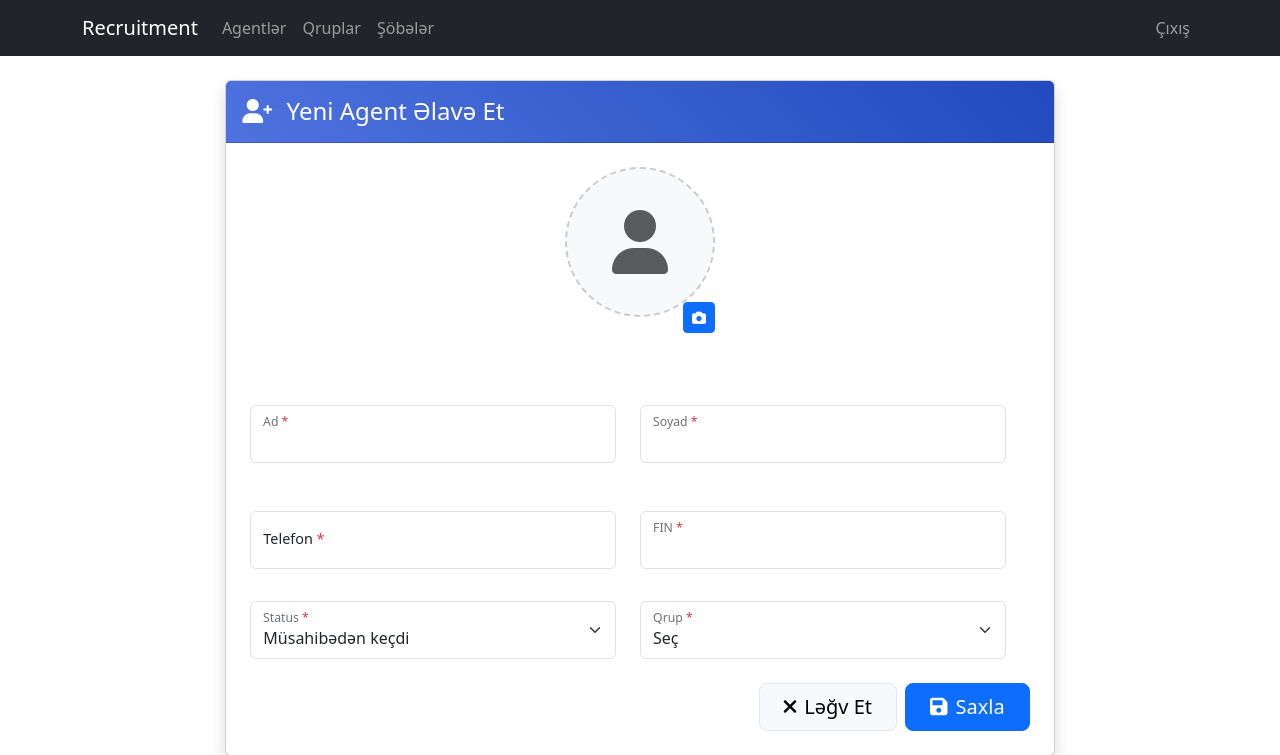
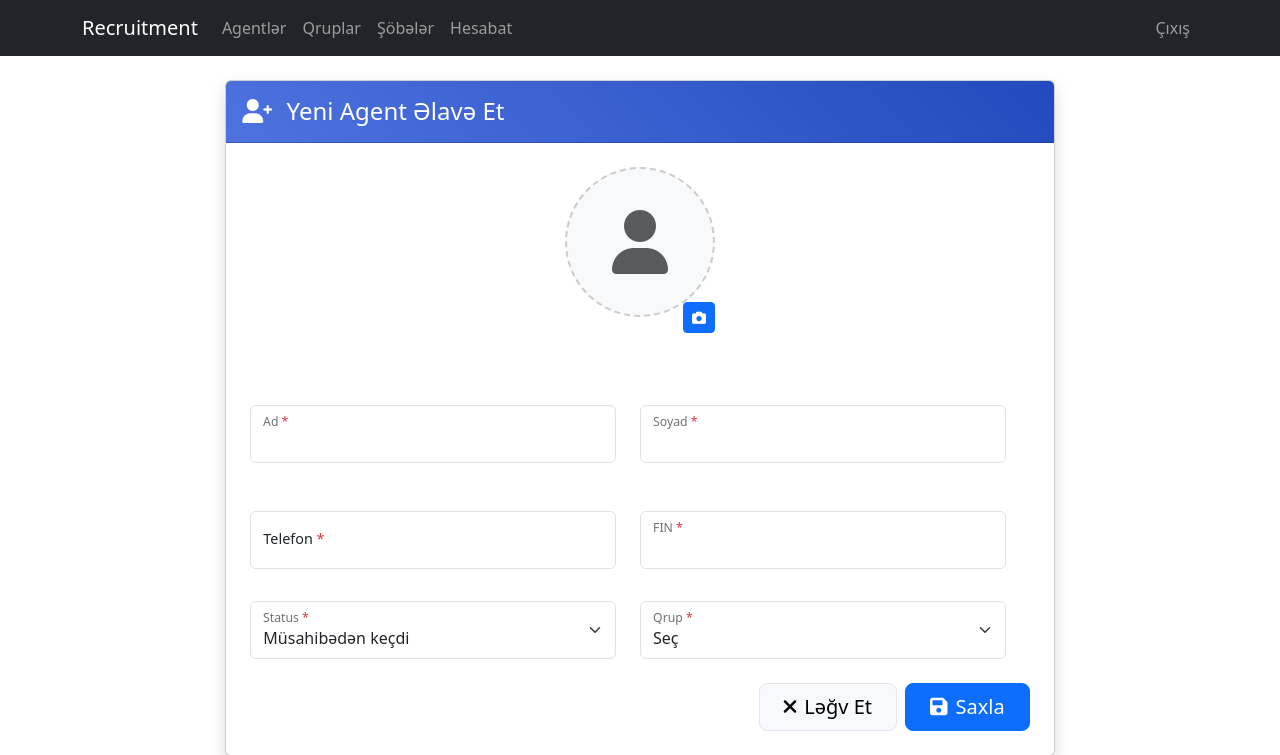
Before and after one commit to SamirAlizada/Recruitment, a Django app: template templates/agents/add_agent.html in a window 1280 px wide. Shown: the top 755 px of the page. Run offline with Django 4.2, Linux system fonts and the light colour scheme; the template is opened without the code that fills it: values that come from a table or form of the project are taken from there, others are empty; a user stored in the database is signed in; parts of the project's set-up code (start-up, migrations or seed data) failed here and were passed over; some libraries are stand-ins or nearby versions.

Commit message:
Enhance navbar for role-based navigation
- Added support for department heads in the navbar with a link to their department detail page.
- Introduced a new navigation item for the report page, accessible only to superusers.
- Improved the overall structure and logic of the navbar to better accommodate different user roles.

```diff
--- a/templates/navbar.html
+++ b/templates/navbar.html
@@ -7,6 +7,8 @@
             {% else %}
                 {% if user.manager %}
                     <a class="navbar-brand" href="{% url 'manager_detail' dept_pk=user.manager.department.id manager_pk=user.manager.id %}">Recruitment</a>
+                {% elif user.departmenthead %}
+                    <a class="navbar-brand" href="{% url 'department_detail' pk=user.departmenthead.department.id %}">Recruitment</a>
                 {% endif %}
             {% endif %}
         {% else %}
@@ -29,6 +31,9 @@
                     <li class="nav-item">
                         <a class="nav-link" href="{% url 'department_list' %}">Şöbələr</a>
                     </li>
+                    <li class="nav-item">
+                        <a class="nav-link" href="{% url 'hesabat' %}">Hesabat</a>
+                    </li>
                 {% endif %}
             </ul>
             <ul class="navbar-nav">
```
